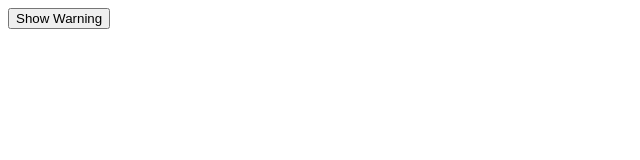
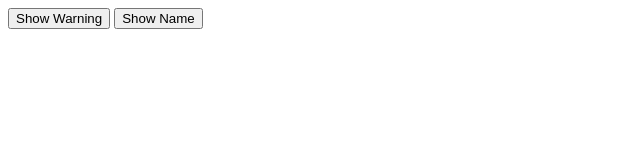
Before and after one commit to jonlima2018/training-gitflow, a plain HTML site: page index.html in a window 1280 px wide. Shown: the whole page, without its empty margins (0-640 px from the left). Drawn offline with Linux system fonts and the light colour scheme.

Commit message:
feat: create button show name

```diff
--- a/index.html
+++ b/index.html
@@ -8,9 +8,11 @@
 </head>
 <script>
     const handleWarning = () => alert('Warning');
+    const handleName = () => alert('Name xxxxx');
 </script>
 <body>
     <button onclick="handleWarning()">Show Warning</button>
+    <button onclick="handleName()">Show Name</button>
 </body>
 
 
```
